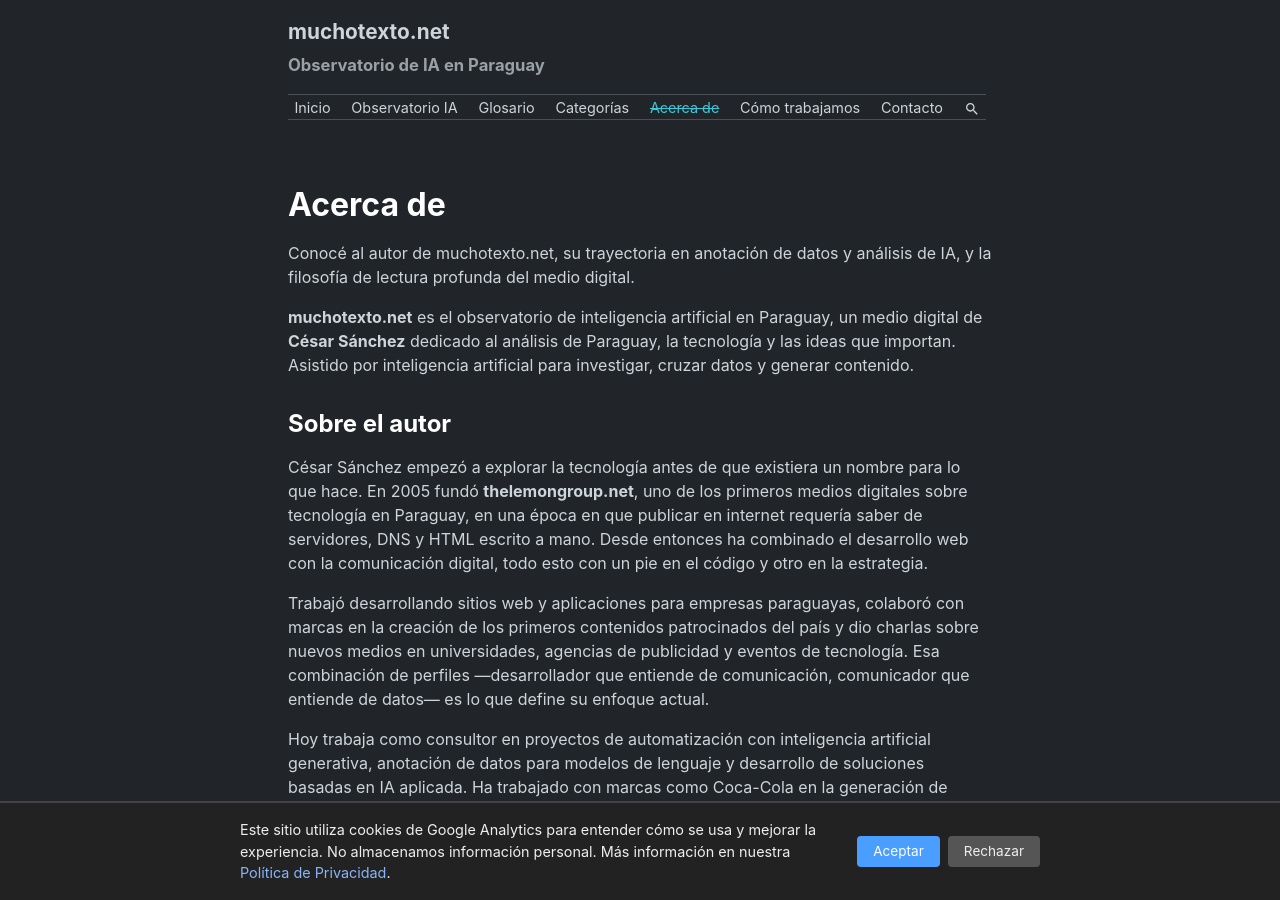
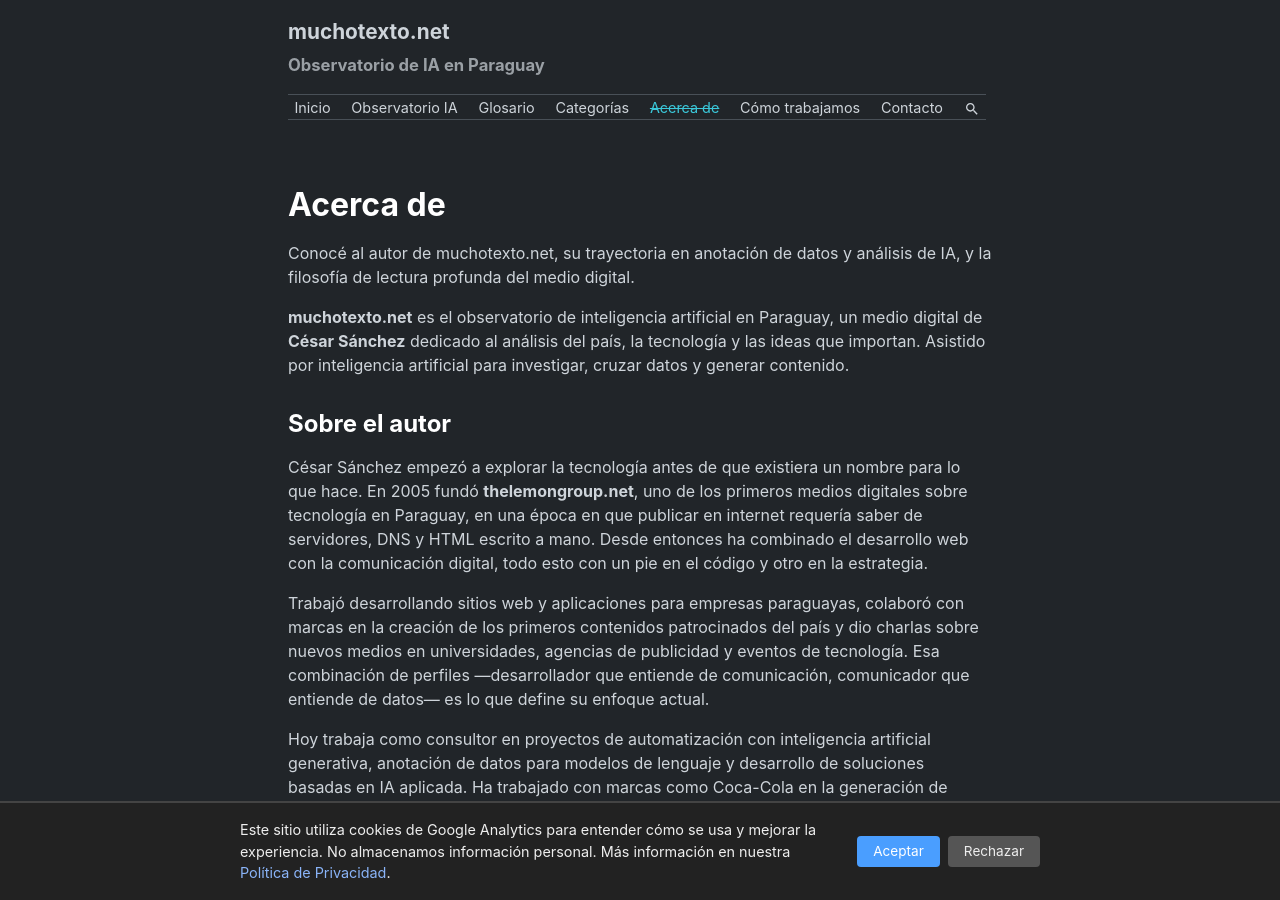
Before and after one commit to miravosqueinteresante/muchotexto.net, a Jekyll site: the page built from about.markdown, in a window 1280 px wide and 900 px high. Built offline with Jekyll 4.4.1, drawn with Linux system fonts in a browser that asks for light colours.

Commit message:
fix: remove Paraguay repetition in about page

```diff
--- a/about.markdown
+++ b/about.markdown
@@ -5,7 +5,7 @@ permalink: /about/
 description: "Conocé al autor de muchotexto.net, su trayectoria en anotación de datos y análisis de IA, y la filosofía de lectura profunda del medio digital."
 ---
 
-**muchotexto.net** es el observatorio de inteligencia artificial en Paraguay, un medio digital de **César Sánchez** dedicado al análisis de Paraguay, la tecnología y las ideas que importan. Asistido por inteligencia artificial para investigar, cruzar datos y generar contenido.
+**muchotexto.net** es el observatorio de inteligencia artificial en Paraguay, un medio digital de **César Sánchez** dedicado al análisis del país, la tecnología y las ideas que importan. Asistido por inteligencia artificial para investigar, cruzar datos y generar contenido.
 
 ## Sobre el autor
 
```
